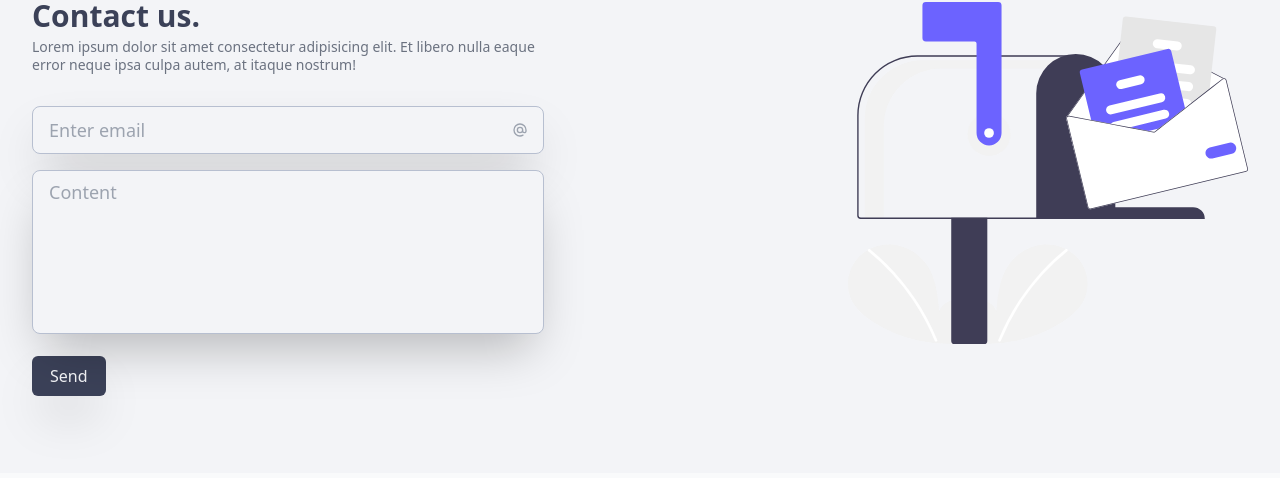
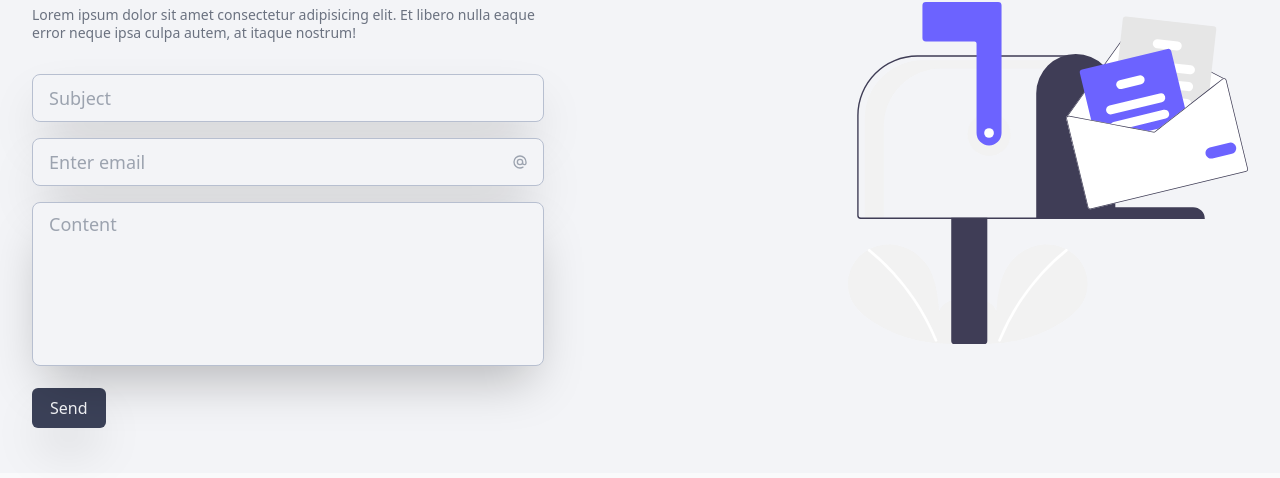
Before and after one commit to UrFavEng/Teachify, a Next.js app: page /contact-us in a window 1280 px wide. Shown: the part 210-688 px from the top of the page. Built offline with nearby package versions, Linux system fonts and the light colour scheme; no server answers.

Commit message:
first commit

```diff
--- a/package.json
+++ b/package.json
@@ -18,6 +18,7 @@
     "@stripe/stripe-js": "^4.6.0",
     "axios": "^1.7.7",
     "daisyui": "^4.12.12",
+    "emailjs-com": "^3.2.0",
     "lucide": "^0.446.0",
     "lucide-react": "^0.446.0",
     "next": "14.2.13",
--- a/src/app/contact-us/page.tsx
+++ b/src/app/contact-us/page.tsx
@@ -1,22 +1,44 @@
 "use client";
 import Image from "next/image";
-import React from "react";
+import React, { useRef } from "react";
 import { useUser } from "@clerk/nextjs";
 import Swal from "sweetalert2";
+import emailjs from "emailjs-com";
 
 const Page = () => {
+  const form = useRef<HTMLFormElement>(null);
   const { user } = useUser();
 
   const handleSubmit = async (event: React.FormEvent<HTMLFormElement>) => {
     event.preventDefault();
     if (user) {
-      Swal.fire({
-        position: "center",
-        icon: "info",
-        title: "Still under development",
-        showConfirmButton: false,
-        timer: 2500,
-      });
+      // Send the email using EmailJS
+      if (form.current) {
+        try {
+          const result = await emailjs.sendForm(
+            "service_uob2p0j", // Your Gmail Service ID
+            "template_e339qcp", // Your Template ID from EmailJS
+            form.current, // The form data to send
+            "q7o27W3T9wHqfUS5e" // Your User ID from EmailJS
+          );
+          Swal.fire({
+            position: "center",
+            icon: "success",
+            title: "Email sent successfully!",
+            showConfirmButton: false,
+            timer: 1500,
+          });
+        } catch (error) {
+          console.log(error);
+          Swal.fire({
+            position: "center",
+            icon: "error",
+            title: "Failed to send email",
+            showConfirmButton: false,
+            timer: 1500,
+          });
+        }
+      }
     } else {
       Swal.fire({
         position: "center",
@@ -43,7 +65,33 @@ const Page = () => {
             </p>
           </div>
 
-          <form onSubmit={handleSubmit} className=" flex flex-col gap-4 mt-8">
+          <form
+            onSubmit={handleSubmit}
+            className=" flex flex-col gap-4 mt-8"
+            ref={form}
+          >
+            {" "}
+            <input type="hidden" name={"to_name"} value={"Ahmed Shafek"} />
+            <input
+              type="hidden"
+              name={"from_name"}
+              value={user?.fullName ?? ""}
+            />
+            <div>
+              <label htmlFor="Subject" className="sr-only">
+                Subject
+              </label>
+
+              <div className="relative">
+                <input
+                  name="Subject"
+                  required
+                  type="text"
+                  className=" rounded-lg outline-none w-full text-primary font-medium text-[18px] h-12 pl-4 bg-bgPrimary shadow-2xl border-shadowOrBorder border-[1px]"
+                  placeholder="Subject"
+                />
+              </div>
+            </div>
             <div>
               <label htmlFor="email" className="sr-only">
                 Email
@@ -51,6 +99,7 @@ const Page = () => {
 
               <div className="relative">
                 <input
+                  name="user_email"
                   required
                   type="email"
                   className=" rounded-lg outline-none w-full text-primary font-medium text-[18px] h-12 pl-4 bg-bgPrimary shadow-2xl border-shadowOrBorder border-[1px]"
@@ -82,6 +131,7 @@ const Page = () => {
 
               <div className="relative">
                 <textarea
+                  name="message"
                   required
                   id="Content"
                   className=" resize-none rounded-lg outline-none w-full text-primary font-medium text-[18px] pt-2 h-[164px] pl-4 bg-bgPrimary shadow-2xl border-shadowOrBorder border-[1px]"
@@ -89,7 +139,6 @@ const Page = () => {
                 ></textarea>
               </div>
             </div>
-
             <div className="flex items-center justify-between">
               <button
                 type="submit"
--- a/src/components/Cart.tsx
+++ b/src/components/Cart.tsx
@@ -118,6 +118,7 @@ const Cart = ({ setShow }: CartProps) => {
 
         <div className="space-y-4 text-center">
           <Link
+            onClick={() => setShow(false)}
             href="/cart"
             className="block rounded border border-gray-600 px-5 py-3 text-sm text-gray-600 transition hover:ring-1 hover:ring-gray-400"
           >
--- a/src/components/ReviewCard.tsx
+++ b/src/components/ReviewCard.tsx
@@ -79,7 +79,7 @@ const ReviewCard = (item: {
           </div>
           <div className="bg-[#f1f1f1] rounded-md py-1 px-4 w-[90%] relative">
             <h1 className="flex justify-between items-center">
-              <span className="text-[14px] sm:text-[18px] capitalize font-medium text-hoverColor">
+              <span className="text-[14px] line-clamp-1 sm:text-[18px] capitalize font-medium text-hoverColor">
                 {item?.item?.userName}
               </span>
               <span className="text-[10px] flex items-center gap-1 flex-row-reverse text-sec sm:text-[12px]">
--- a/src/components/SearchInSM.tsx
+++ b/src/components/SearchInSM.tsx
@@ -66,18 +66,17 @@ const SearchInSM = ({ setShow }: SearchInSMProps) => {
 
               <div className="mt-4 sm:flex sm:items-center sm:-mx-2">
                 <button
+                  type="submit"
+                  className="w-full px-4 py-2  text-sm font-medium tracking-wide text-white capitalize transition-colors duration-300 transform bg-blue-600 rounded-md sm:mt-0 sm:w-1/2 sm:mx-2 hover:bg-blue-500 focus:outline-none focus:ring focus:ring-blue-300 focus:ring-opacity-40"
+                >
+                  Search
+                </button>{" "}
+                <button
                   type="button"
                   onClick={() => setShow(false)}
-                  className="w-full px-4 py-2 text-sm font-medium tracking-wide text-gray-700 capitalize transition-colors duration-300 transform border border-gray-200 rounded-md sm:w-1/2 sm:mx-2 dark:text-gray-200 dark:border-gray-700 dark:hover:bg-gray-800 hover:bg-gray-100 focus:outline-none focus:ring focus:ring-gray-300 focus:ring-opacity-40"
+                  className="w-full mt-4 px-4 py-2 text-sm font-medium tracking-wide text-gray-700 capitalize transition-colors duration-300 transform border border-gray-200 rounded-md sm:w-1/2 sm:mx-2 dark:text-gray-200 dark:border-gray-700 dark:hover:bg-gray-800 hover:bg-gray-100 focus:outline-none focus:ring focus:ring-gray-300 focus:ring-opacity-40"
                 >
                   Cancel
-                </button>
-
-                <button
-                  type="submit"
-                  className="w-full px-4 py-2 mt-3 text-sm font-medium tracking-wide text-white capitalize transition-colors duration-300 transform bg-blue-600 rounded-md sm:mt-0 sm:w-1/2 sm:mx-2 hover:bg-blue-500 focus:outline-none focus:ring focus:ring-blue-300 focus:ring-opacity-40"
-                >
-                  Search
                 </button>
               </div>
             </form>
```
Also changed, not shown: 1 other file (tests, documents, lock files or other folders).
